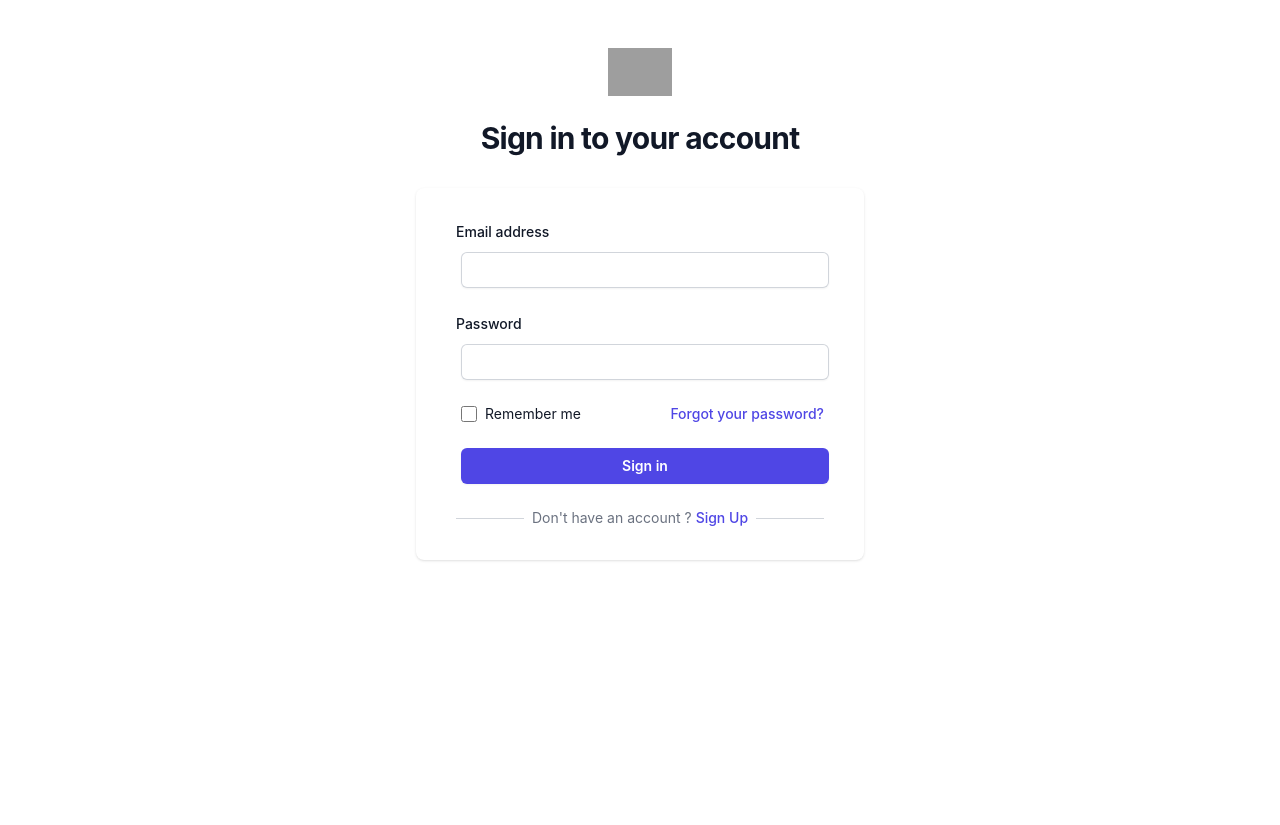
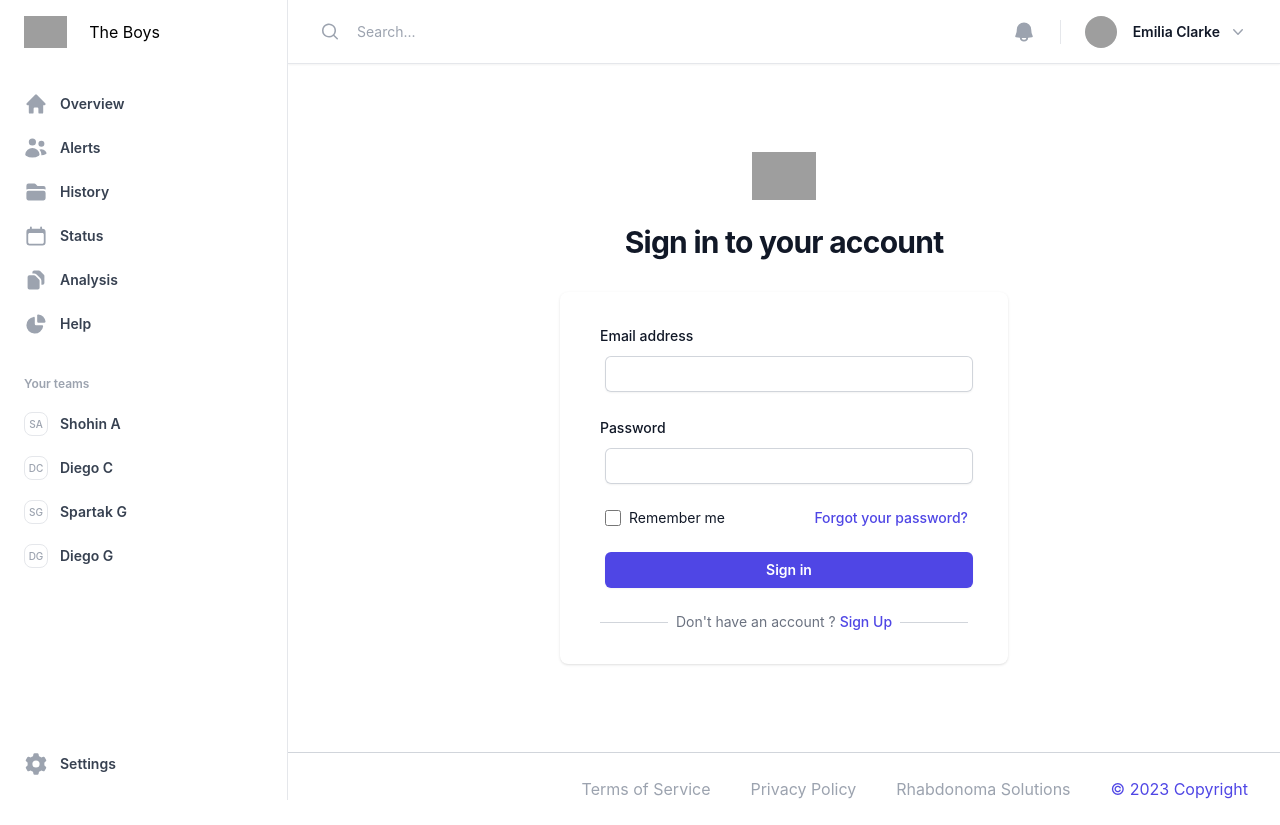
Before and after one commit to diego-ruben-cruz/MorteSense, a React (Create React App) app in the folder frontend/: page /login in a window 1280 px wide. Before the commit the page ends 800 px from the top, so only its background shows below. Built offline with nearby package versions, Linux system fonts and the light colour scheme; grey boxes are pictures that could not be loaded; the HTML template or start-up script is replaced by a standard one.

Commit message:
auth works partially, that is except logging out

```diff
--- a/frontend/src/App.tsx
+++ b/frontend/src/App.tsx
@@ -1,5 +1,5 @@
 import React, {useEffect, useState} from 'react';
-import { Route, Routes} from 'react-router-dom';
+import {Route, Routes} from 'react-router-dom';
 import ScrollToTop from './components/ScrollToTop/ScrollToTop';
 import {Page} from './lib/types';
 import Alerts from './pages/Alerts/Alerts';
@@ -15,11 +15,12 @@ import TermsOfService from "./components/TermsOfUse/TermsOfService";
 import Login from "./components/Auth/Login";
 import Register from "./components/Auth/Register";
 import {handleMe, UserData} from "./lib/auth";
+import Navbar from "./components/Navbar/Navbar";
+import Footer from "./components/Footer/Footer";
 
 function App() {
 
     const [user, setUser] = useState<UserData | null>(null);
-    console.log("My user",user);
 
     useEffect(() => {
         const token = localStorage.getItem('token');
@@ -40,7 +41,7 @@ function App() {
         },
         {
             path: '/*',
-            view: <Overview/>,
+            view: <Overview user={user}/>,
         },
         {
             path: '/alerts/*',
@@ -90,12 +91,12 @@ function App() {
     return (
         <div className="App flex flex-col min-h-screen">
             <ScrollToTop/>
-            {/*<Navbar routes={routes}/>*/}
-            {routes}
+            <Navbar routes={routes}/>
             <main className="flex-grow">
             </main>
-            {/*<Footer/>*/}
+            <Footer/>
         </div>
     );
 }
+
 export default App;
--- a/frontend/src/components/Navbar/Navbar.tsx
+++ b/frontend/src/components/Navbar/Navbar.tsx
@@ -15,7 +15,7 @@ import {
 } from '@heroicons/react/20/solid'
 import {ChevronDownIcon, MagnifyingGlassIcon} from '@heroicons/react/20/solid'
 import {Link, NavLink, useLocation} from "react-router-dom";
-import {logoutUser} from "../../lib/auth";
+import {logoutUser, UserData} from "../../lib/auth";
 
 interface Navigation {
     name: string;
@@ -52,10 +52,14 @@ interface NavbarProps {
 export default function Navbar({ routes }: NavbarProps) {
     const [sidebarOpen, setSidebarOpen] = useState(false)
     const location = useLocation();
+
     const navigate = useNavigate();
+    const [, setUser] = useState<UserData | null>(null);
+
     const handleLogout = async () => {
         try {
             await logoutUser();
+            setUser(null); // Reset the user state
             navigate("/login");
         } catch (error) {
             console.log(error);
@@ -66,6 +70,12 @@ export default function Navbar({ routes }: NavbarProps) {
         {name: 'Your profile', href: '/profile-details'},
         {name: 'Sign out', href: "#", onClick: handleLogout},
     ]
+
+
+
+
+
+
 
     const handleNavLinkClick = () => {
         if (sidebarOpen) {
--- a/frontend/src/lib/auth.ts
+++ b/frontend/src/lib/auth.ts
@@ -59,6 +59,7 @@ export const handleLogin = (loginData: UserData) => {
                 if (response.data.token) {
                     localStorage.setItem('token', response.data.token);
                 }
+                console.log("Login successful:", response.data);
                 // Pass the response data when resolving the promise
                 resolve(response.data);
             })
--- a/frontend/src/pages/Overview/Overview.tsx
+++ b/frontend/src/pages/Overview/Overview.tsx
@@ -1,13 +1,16 @@
-import {useEffect, useState} from "react";
-import {UserData} from "../../lib/auth";
-import {Link} from "react-router-dom";
 
-const Overview = () => {
+import { useEffect } from "react";
+import { UserData } from "../../lib/auth";
+import { Link } from "react-router-dom";
+
+interface OverviewProps {
+    user: UserData | null;
+}
+
+const Overview = ({ user }: OverviewProps) => {
     useEffect(() => {
         document.title = "MDS | Overview";
     }, []);
-
-    const [user] = useState<UserData>();
 
     return (
         <div>
@@ -16,15 +19,11 @@ const Overview = () => {
                     <h2>Logged in</h2>
                     <h3>ID: {user.id}</h3>
                     <h3>Email: {user.email}</h3>
-
                 </div>
             ) : (
                 <div>
                     <p>You are not logged in</p>
-                    <br />
-                    <br />
-                    <br />
-                    <br />
+
 
                     <div>
                         <Link to="/login">
```
